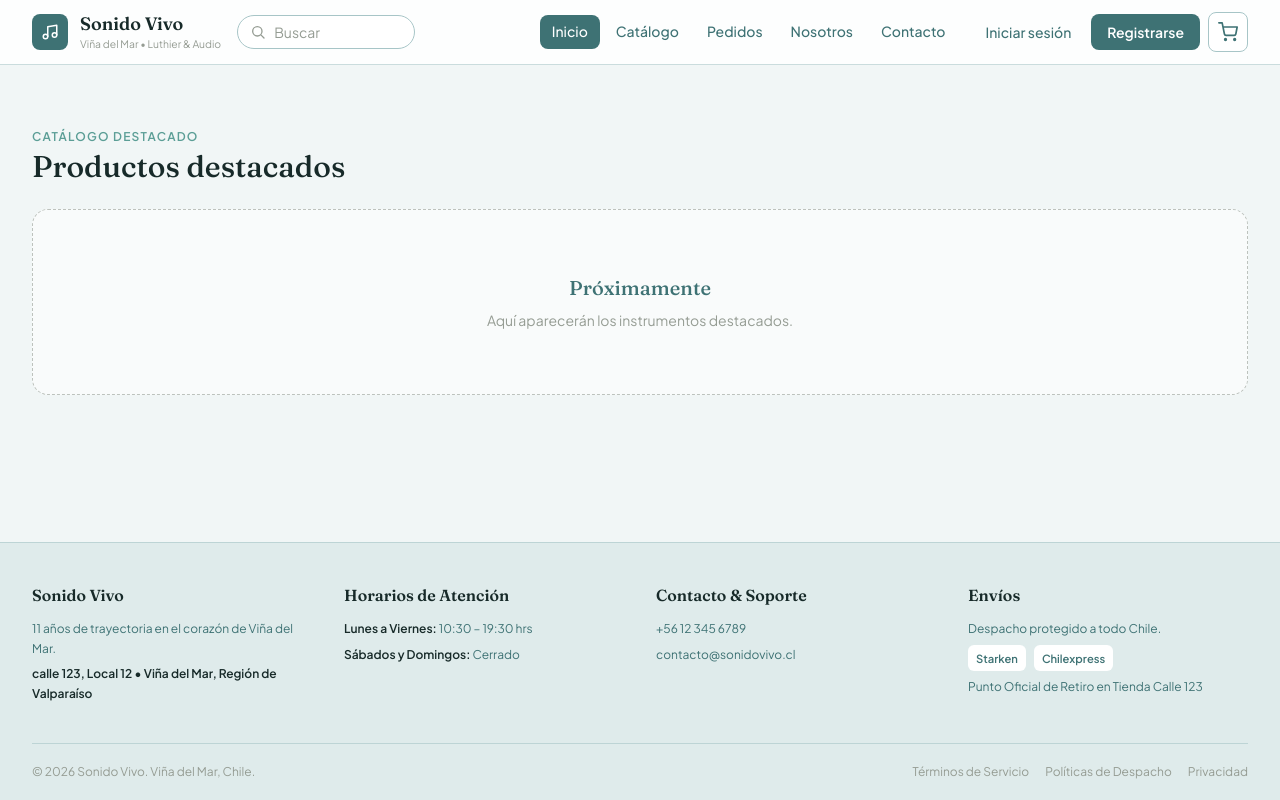
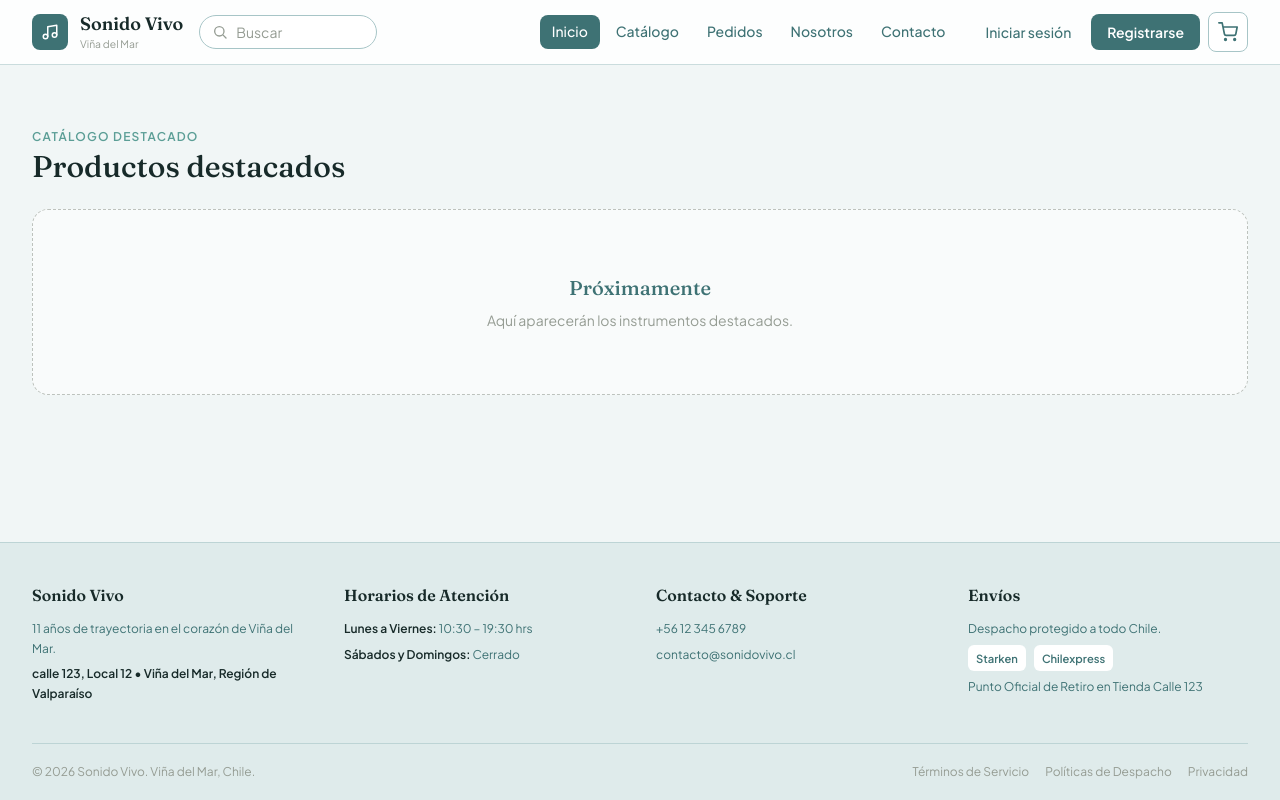
Before and after one commit to NovaFugaz/super-enigma, a React (Vite) app in the folder frontend/: page / in a window 1280 px wide. Built offline with nearby package versions, Linux system fonts and the light colour scheme.

Commit message:
fix: update brand tagline in Header component

```diff
--- a/frontend/src/components/layout/Header.jsx
+++ b/frontend/src/components/layout/Header.jsx
@@ -52,7 +52,7 @@ export default function Header() {
           </span>
           <span>
             <span className="brand-name">Sonido Vivo</span>
-            <span className="brand-tagline">Viña del Mar • Luthier &amp; Audio</span>
+            <span className="brand-tagline">Viña del Mar</span>
           </span>
         </Link>
 
```
